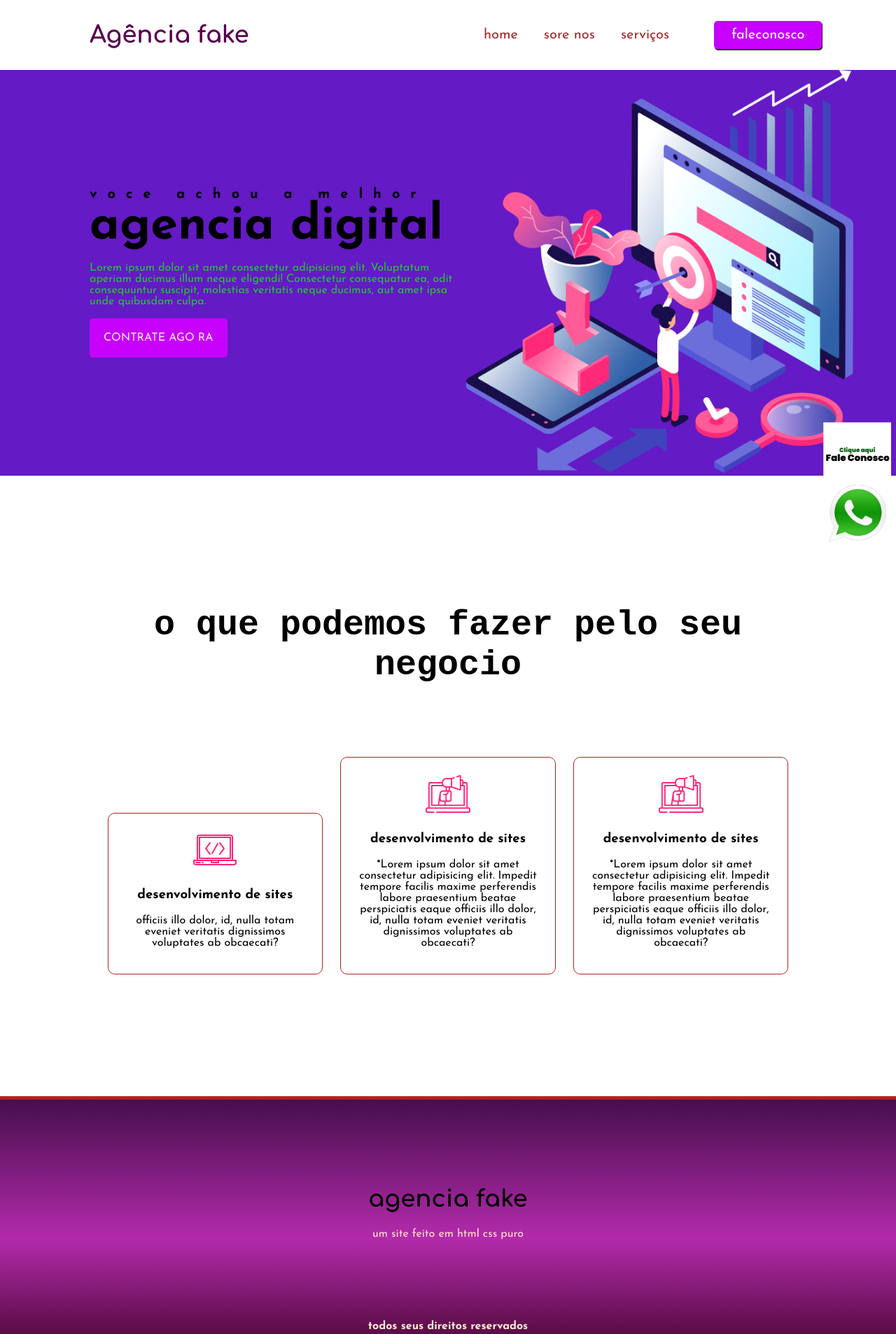
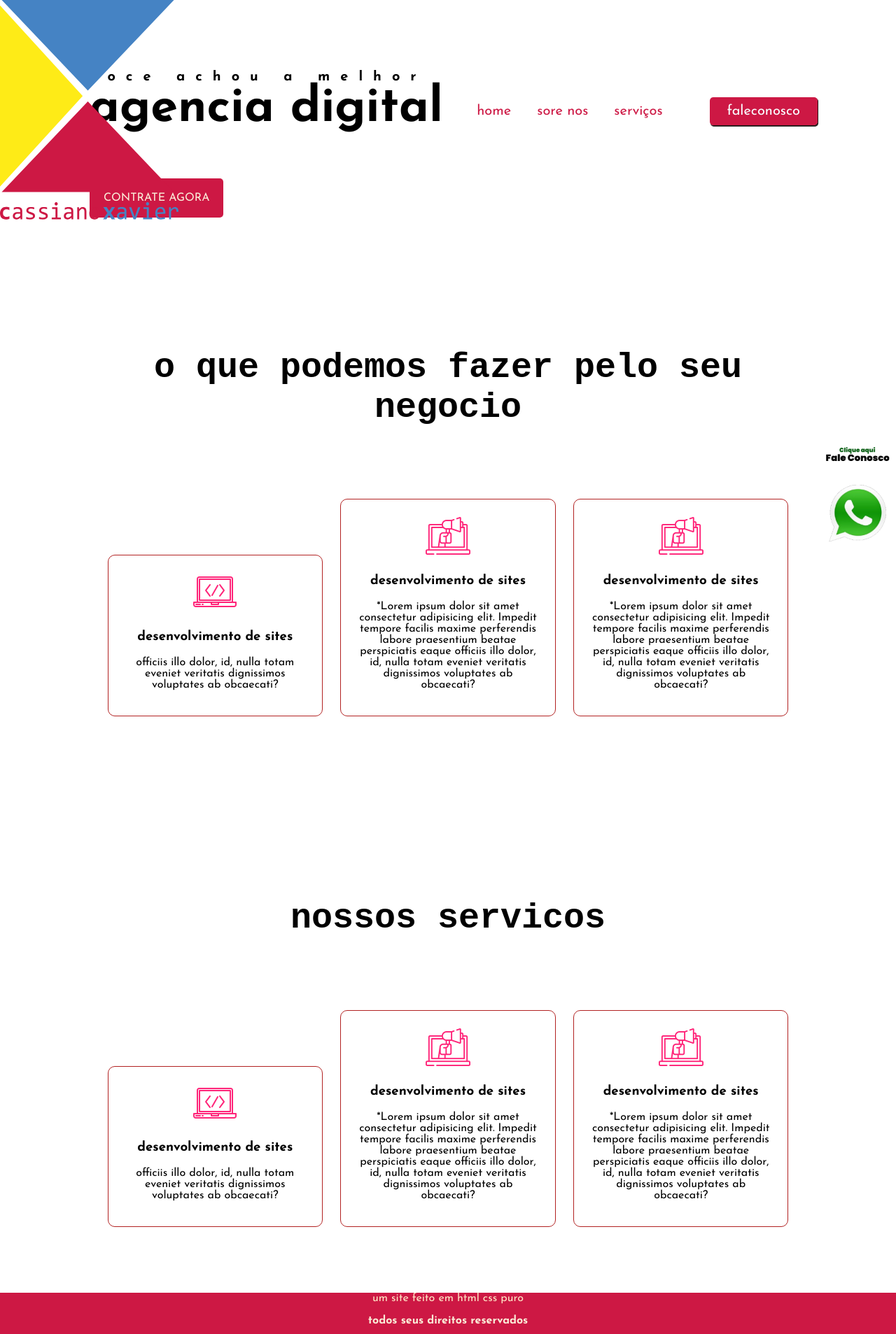
Before and after one commit to cassioxavieer/agencia-fake, a plain HTML site: page index.html in a window 1280 px wide. Shown: the top 1907 px of the page at 70% size. Drawn offline with Linux system fonts and the light colour scheme; a web font is replaced by a local one.

Commit message:
alterações leiaute
alteração de cores e posições verificar alinhamento da h2

```diff
--- a/css/estilo.css
+++ b/css/estilo.css
@@ -16,26 +16,33 @@ body{
     display: flex;
     flex-flow: row wrap;
     height: 100px;
-    background: rgb(255, 255, 255);;
+    background: rgb(255, 255, 255);
     justify-content: center;
     align-items: center;
     position: fixed;
     width: 100%;
 }
 
-.logo{
-    flex:20%;
+ /* .logo{
+    flex:10%;
     margin-left: 10%;
     /* border: 1px solid rgb(255, 0, 0); */
-    text-align: left;
+
+
+
+
+
+.logo-2{
+    flex:20%;
+    /* border: 1px solid rgb(255, 0, 0); */
 
 }
 
-.logo h1{
+/* .logo h1{
     font-family:comfortaa;
     color: rgb(88, 0, 78);
-    font-size: 34px;
-}
+    font-size: 15px;
+} */
 .menu{
     flex: 70%;
     /* border:1px solid rgb(115, 255, 0); */
@@ -44,15 +51,16 @@ body{
 }
 
 .menu a{
-    color: brown;
+    color: #CD1844;
     text-decoration: none;
     font-size: 20px;
     padding: 20px 16px;
 }
 
 .menu a:hover{
-   color: rgb(255, 0, 76);
-   border-top: 4px solid rgb(242, 33, 33);
+   color:  #CD1844;;
+   border-top: 4px solid #4583C4
+   ;
 }
 
 #botao{
@@ -63,7 +71,7 @@ body{
     border-radius: 5px;
     margin-right:10%;
     margin-left:5%;
-    background:rgb(200, 1, 255);
+    background:#CD1844    ;
     box-shadow: 1px 1px 0px 0px rgba(31, 21, 21, 0.658),
     1px 1px 0px 0px rgba(31, 21, 21, 0.658),
     1px 2px 0px 0px rgba(31, 21, 21, 0.658),
@@ -73,7 +81,7 @@ body{
 
   #botao:hover {
     border: none;
-    background: rgb(200, 50, 255);
+    background:#ff4372;
     transform: translate(-3px, -3px);
     box-shadow: 1px 1px 1px 2px rgba(31, 21, 21, 0.658),
       2px 2px 1px 0px rgba(31, 21, 21, 0.658),
@@ -101,7 +109,7 @@ body{
   .header{
     display: flex;
     flex-flow:row wrap;
-    background: #641ac5 ;
+    background: #ffffff ;
     justify-content: center;
     align-items: center;
     padding-top: 100px;
@@ -122,14 +130,13 @@ body{
 }
 
 .headline p{
-    color: #23c636;
+    color: #ffffff;
     text-align: left;
 
 }
 .contact-btn{
     display: inline-block;
-    background:rgb(200, 1, 255);
-
+    background:#CD1844;
     padding: 20px;
     color: antiquewhite;
     text-transform: uppercase;
@@ -146,7 +153,7 @@ body{
 }
 
 .contact-btn:hover{
-    background: rgb(200, 50, 255);
+    background: #ff4372;
     box-shadow: 1px 1px 1px 2px rgba(31, 21, 21, 0.658),
       2px 2px 1px 0px rgba(31, 21, 21, 0.658),
       3px 3px 1px 0px rgba(31, 21, 21, 0.658),
@@ -239,17 +246,17 @@ display: none;
 }
 
 footer{
-    border-top: 5px solid firebrick;
-    text-align: center;
-    margin-top: 100px;
-    height: 400px;
-    background-image: linear-gradient(180deg, rgb(70, 15, 75), rgb(179, 42, 172),rgb(53, 0, 25));
+    text-align:center;
+    margin-top: 20px;
+    height: 100px;
+    background-color: #CD1844
+    ;
 }
 
-.logo-rodape{
-    padding: 100px;
+/* .logo-rodape{
+    padding: 50px;
 
-}
+} */
 
 .agencia{
     font-family:comfortaa;
--- a/index.html
+++ b/index.html
@@ -12,14 +12,19 @@
 
 
 </head>
-
 <body>
     <nav class="navbar">
-<div class="logo">
+<!-- <div class="logo">
     <h1>
         Agência fake
     </h1>
-    </div>
+    </div> -->
+
+    <div class="logo-2">
+        <img  src="/img/logo-cassiano-xavier.svg" width="80%">
+
+        </div>
+
 <div class="menu">
     <a href="#">home</a>
     <a href="#">sore nos</a>
@@ -32,12 +37,12 @@
     <h2 style="letter-spacing: 15px;">voce achou a melhor</h2>
     <h2 style="font-size: 70px" > agencia digital</h2>
     <p>Lorem ipsum dolor sit amet consectetur adipisicing elit. Voluptatum aperiam ducimus illum neque eligendi! Consectetur consequatur ea, odit consequuntur suscipit, molestias veritatis neque ducimus, aut amet ipsa unde quibusdam culpa.</p>
-<a  href="#"  class=" contact-btn"> Contrate Ago  ra</a>
+<a  href="#"  class=" contact-btn"> Contrate Agora</a>
     </div>
 
-    <div class="img-headline">
+    <!-- <div class="img-headline">
         <img style=" max-width:90%;" src="/img/hero_right.png" >
-    </div>
+    </div> -->
     </header>
 
     <section>
@@ -104,9 +109,80 @@
     </div>
 
     </section>
+
+        <!-- serviços -->
+
+    <section>
+        <h2>
+            nossos servicos </h2>
+
+<div class="servicos">
+    <div class="card" >
+        <div class="card-text">
+        <img src="/img/pc.png">
+    <h3> desenvolvimento de sites </h3>
+        <p>
+              officiis illo dolor, id, nulla totam eveniet veritatis dignissimos voluptates ab obcaecati?
+        </p>
+    </div>
+
+    <div class="texto-oculto">
+     <h3> outro conteudo 1</h3>
+        <p>
+            *Lorem ipsum dolor sit amet consectetur adipisicing elit. Impedit tempore facilis maxime perferendis labore praesentium beatae perspiciatis eaque officiis illo dolor, id, nulla totam eveniet veritatis dignissimos voluptates ab obcaecati?
+        </p>
+    </div>
+    </div>
+     <!-- fecha aqui 1 -->
+
+<!-- fecha aqui 2 -->
+    <div class="card" >
+        <div class="card-text">
+
+           <img src="/img/marketing.png">
+        <h3> desenvolvimento de sites </h3>
+            <p>
+                *Lorem ipsum dolor sit amet consectetur adipisicing elit. Impedit tempore facilis maxime perferendis labore praesentium beatae perspiciatis eaque officiis illo dolor, id, nulla totam eveniet veritatis dignissimos voluptates ab obcaecati?
+
+            </p>
+            </div>
+            <div class="texto-oculto">
+                <h3> outro conteudo 2 </h3>
+                   <p>
+                       *Lorem ipsum dolor sit amet consectetur adipisicing elit. Impedit tempore facilis maxime perferendis labore praesentium beatae perspiciatis eaque officiis illo dolor, id, nulla totam eveniet veritatis dignissimos voluptates ab obcaecati?
+                   </p>
+               </div>
+        </div>
+
+        <div class="card" >
+            <div class="card-text">
+
+               <img src="/img/marketing.png">
+            <h3> desenvolvimento de sites </h3>
+                <p>
+                    *Lorem ipsum dolor sit amet consectetur adipisicing elit. Impedit tempore facilis maxime perferendis labore praesentium beatae perspiciatis eaque officiis illo dolor, id, nulla totam eveniet veritatis dignissimos voluptates ab obcaecati?
+
+                </p>
+                </div>
+                <div class="texto-oculto">
+                    <h3> outro conteudo 3 </h3>
+                       <p>
+                           *Lorem ipsum dolor sit amet consectetur adipisicing elit. Impedit tempore facilis maxime perferendis labore praesentium beatae perspiciatis eaque officiis illo dolor, id, nulla totam eveniet veritatis dignissimos voluptates ab obcaecati?
+                       </p>
+                   </div>
+            </div>
+
+        <!-- fecha aqui 3 -->
+    </div>
+
+    </section>
+
+
+
+
     <footer>
         <div class="logo-rodape">
-        <h1  class="agencia"> agencia fake</h1>
+        <!-- <h1  class="agencia"> agencia fake</h1> -->
         <p style="color:bisque "> um site feito em html css puro</p>
     </div>
     <b style="color:antiquewhite">todos seus direitos reservados </b>
```
Also changed, not shown: img/logo-agencia-cassio-xavier.svg (added), img/logo-cassiano-xavier.svg (added).
